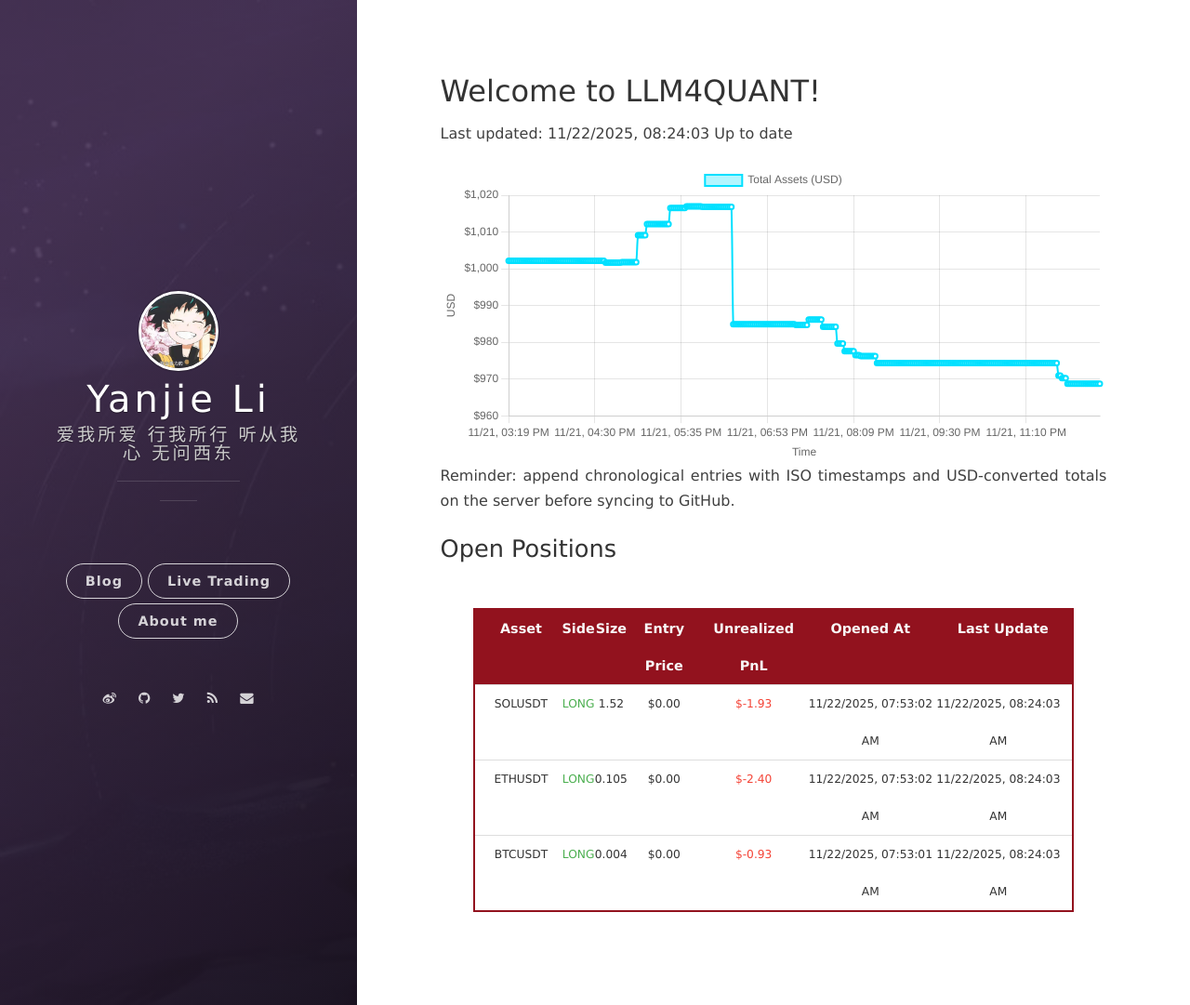
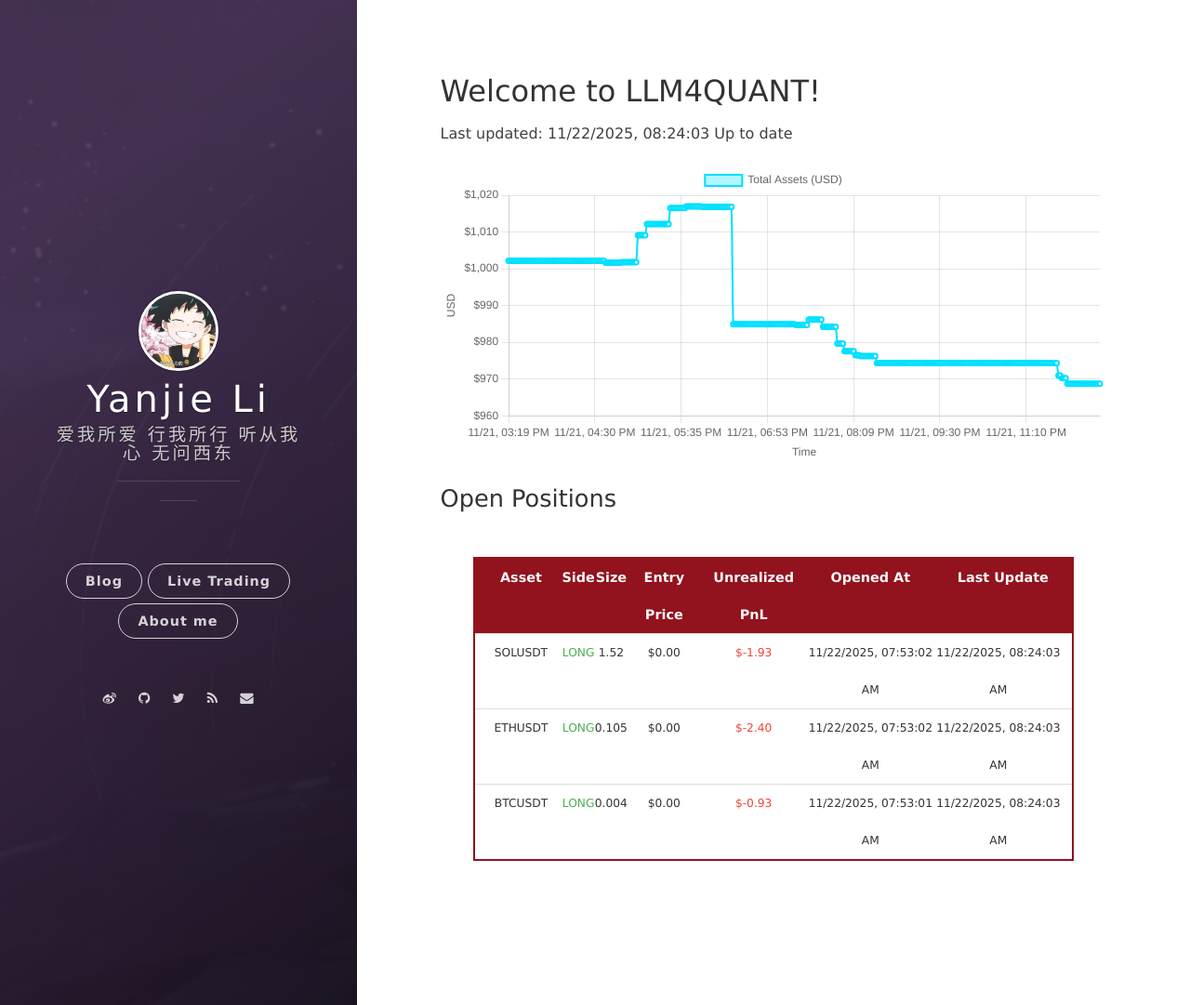
Before and after one commit to leeyegy/leeyegy.github.io, a Jekyll site: the page built from live-trading.html, in a window 1280 px wide and 1081 px high. Shown: the whole window at 93% size. Built offline with Jekyll 4.4.1, drawn with Linux system fonts in a browser that asks for light colours; nearby versions of some CDN libraries.

Commit message:
Update live-trading.html

```diff
--- a/live-trading.html
+++ b/live-trading.html
@@ -22,9 +22,6 @@ force_panel_cover: true
       data-source="{{ '/assets/data/binance/balance-history.json' | relative_url }}"
     ></canvas>
   </div>
-  <footer class="binance-monitor__footer">
-    <p>Reminder: append chronological entries with ISO timestamps and USD-converted totals on the server before syncing to GitHub.</p>
-  </footer>
 </section>
 
 <section class="binance-positions">
```
